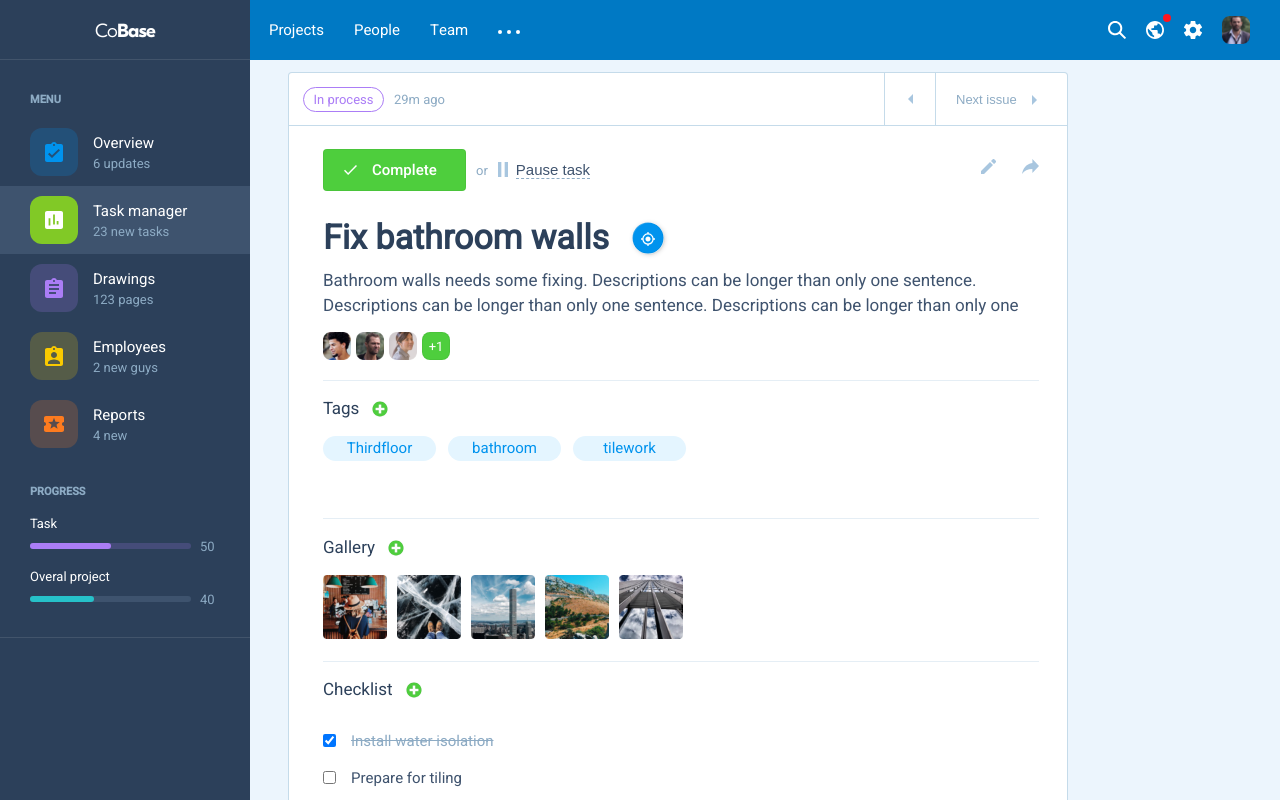
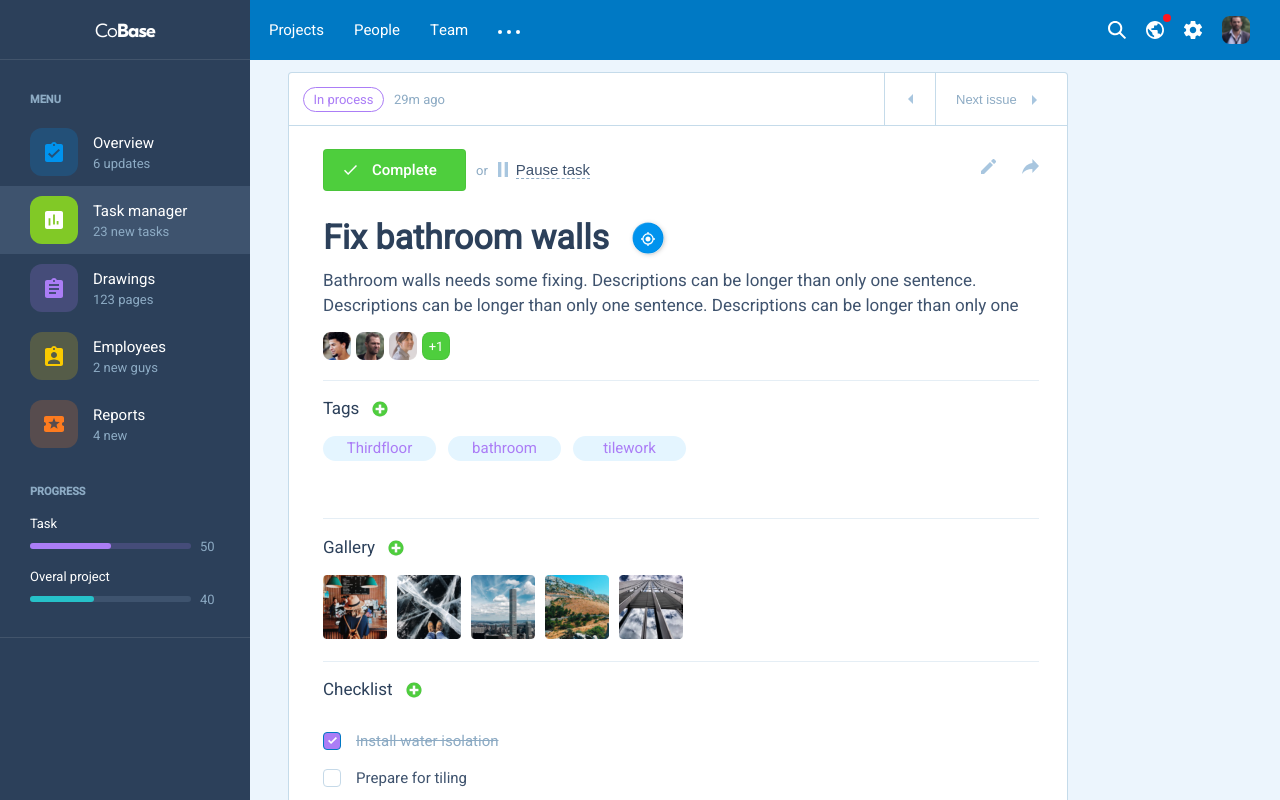
Before and after one commit to nlysenko/cobase-test, a React (Create React App) app in the folder apps/cobase-web/: page /cobase-test/task-manager in a window 1280 px wide. Built offline with nearby package versions, Linux system fonts and the light colour scheme.

Commit message:
Add custom checkboxes

```diff
--- a/apps/cobase-web/src/shared/molecules/Checklist.js
+++ b/apps/cobase-web/src/shared/molecules/Checklist.js
@@ -12,13 +12,18 @@ import { toggleSubtask, setLastUpdateTime } from 'app/redux/actions'
 
 import Add from 'shared/icons/Add'
 
+import { ReactComponent as Tick } from 'assets/svg/checkbox.svg'
+
 import playAudioMelody from 'shared/audio/playAudioMelody.js'
 import subtaskCheckedAudio from 'assets/mp3/checkbox-checked.mp3'
 
 import {
   BlackSqueezeColor,
   RhinoColor,
+  AzureRadianceColor,
+  LochmaraColor,
   FiordColor,
+  PeriwinkleGrayColor,
   NepalColor,
 } from 'shared/styles/colors'
 
@@ -54,11 +59,43 @@ const useStyles = createUseStyles({
   },
 
   subtask: {
+    display: 'flex',
+    alignItems: 'center',
+  },
+
+  customСheckbox: {
+    display: 'flex',
+    justifyContent: 'center',
+    alignItems: 'center',
+    width: 18,
+    height: 18,
+    border: [1, 'solid', PeriwinkleGrayColor],
+    borderRadius: '4px',
     cursor: 'pointer',
+  },
 
-    '&:checked+$name': {
+  hidden: {
+    display: 'none',
+
+    '&:checked + i': {
+      borderColor: LochmaraColor,
+      background: AzureRadianceColor,
+    },
+
+    '&:disabled + i': {
+      borderColor: PeriwinkleGrayColor,
+      background: PeriwinkleGrayColor,
+      cursor: 'unset',
+    },
+
+    '&:checked ~ span': {
+      textDecoration: 'line-through',
       color: NepalColor,
-      textDecoration: 'line-through',
+    },
+
+    '&:disabled ~ span': {
+      color: PeriwinkleGrayColor,
+      cursor: 'unset',
     },
   },
 
@@ -101,8 +138,9 @@ const Checklist = (props) => {
       <ul className={classes.subtasksList}>
         {subtasks.map((subtask, i) => (
           <li className={classes.item} key={i}>
+            <label className={classes.subtask} htmlFor={subtask.id}>
               <input
-              className={classes.subtask}
+                className={classes.hidden}
                 type="checkbox"
                 id={subtask.id}
                 onChange={switchSubtask}
@@ -110,8 +148,11 @@ const Checklist = (props) => {
                 disabled={taskOnPause}
               />
 
-            <label className={classes.name} htmlFor={subtask.id}>
-              {subtask.name}
+              <i className={classes.customСheckbox}>
+                {subtask.completed ? <Tick className={classes.tick} /> : false}
+              </i>
+
+              <span className={classes.name}>{subtask.name}</span>
             </label>
           </li>
         ))}
--- a/apps/cobase-web/src/shared/molecules/Progress.js
+++ b/apps/cobase-web/src/shared/molecules/Progress.js
@@ -14,7 +14,7 @@ import {
   NepalColor,
   WhiteColor,
   WaikawaGrayColor,
-  PortageColor,
+  AzureRadianceColor,
   JavaColor,
   FrenchPassColor,
 } from 'shared/styles/colors'
@@ -59,7 +59,7 @@ const useStyles = createUseStyles({
 
   taskProgress: {
     height: '100%',
-    backgroundColor: PortageColor,
+    backgroundColor: AzureRadianceColor,
     borderRadius: 100,
   },
 
--- a/apps/cobase-web/src/shared/molecules/Status.js
+++ b/apps/cobase-web/src/shared/molecules/Status.js
@@ -9,7 +9,7 @@ import { createUseStyles } from 'react-jss'
 import humanizeDuration from 'humanize-duration'
 
 import {
-  PortageColor,
+  AzureRadianceColor,
   FiordColor,
   AppleColor,
   NepalColor,
@@ -39,8 +39,8 @@ const useStyles = createUseStyles({
   },
 
   inProcess: {
-    color: PortageColor,
-    border: [1, 'solid', PortageColor],
+    color: AzureRadianceColor,
+    border: [1, 'solid', AzureRadianceColor],
   },
 
   paused: {
--- a/apps/cobase-web/src/shared/styles/colors.js
+++ b/apps/cobase-web/src/shared/styles/colors.js
@@ -12,14 +12,13 @@ export const NepalColor = '#8dabc4'
 export const LochmaraColor = '#0079c4'
 export const Lochmara1Color = '#0485d7'
 export const Lochmara2Color = '#0579C3'
-export const PortageColor = '#ab7df6'
+export const AzureRadianceColor = '#ab7df6'
 export const JavaColor = '#26c1c9'
 export const AppleColor = '#4ece3d'
 export const AtlantisColor = '#40b72f'
 export const ForestGreenColor = '#3aa12c'
 export const FiordColor = '#3f536e'
 export const GothicColor = '#738b9e'
-export const AzureRadianceColor = '#0093ee'
 export const LilyWhiteColor = '#e4f5ff'
 export const PeriwinkleGrayColor = '#c5d9e8'
 export const TorchRedColor = '#ff151f'
```
Lines whose indentation alone changed are shown as unchanged.
